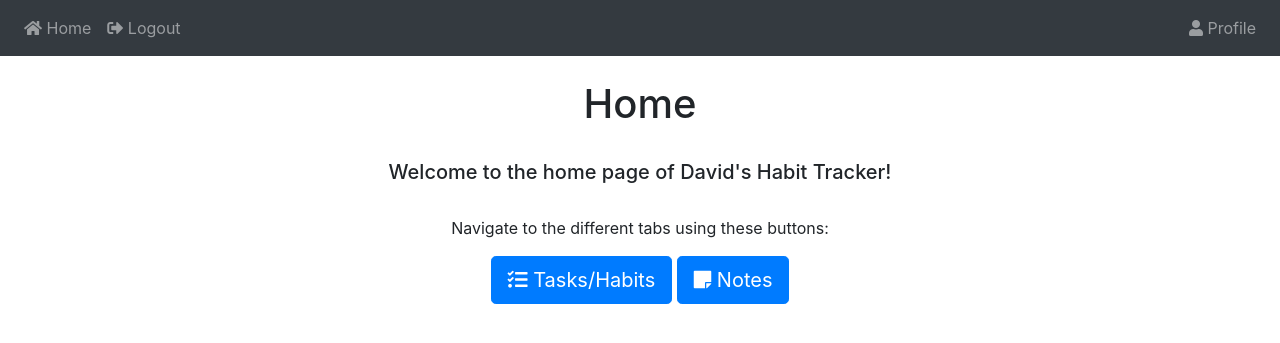
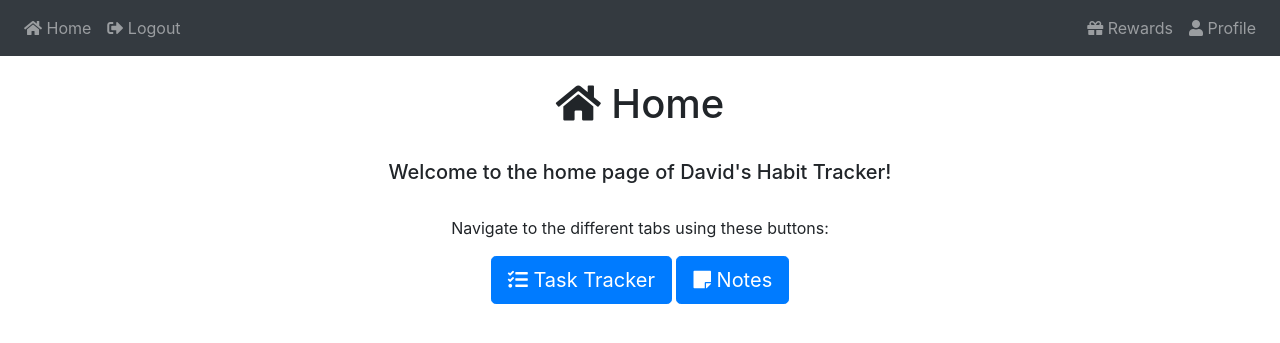
Before and after one commit to David-R-Buchmann/Habit-Tracker, a Flask app: page / in a window 1280 px wide. Shown: the top 343 px of the page. Run offline with Flask 3, Linux system fonts and the light colour scheme; the first user in the database is signed in; some libraries are stand-ins or nearby versions.

Commit message:
Added basic rewards functionality
Includes adding, editing and deleting of future rewards under the new rewards tab. Yet to add Rewards history or rewards claiming.

```diff
--- a/website/task_tracker.py
+++ b/website/task_tracker.py
@@ -5,7 +5,6 @@ from . import db
 
 user=current_user
 
-rewards = [{'reward': '5 € Steam Guthaben', 'date': '07.01.2024'}]
 
 def add_xp(xp_amount):
     user.currentXp += xp_amount
@@ -16,6 +15,7 @@ def subtract_xp(xp_amount):
     user.currentXp -= xp_amount
     user.totalXp -= xp_amount
     update_level()
+    print(5 - (user.level % 5))
 
 def update_level():
     if user.currentXp >= 250:
--- a/website/templates/base.html
+++ b/website/templates/base.html
@@ -66,6 +66,11 @@
       </div>
       {% if user.is_authenticated %}
       <div class="navbar-nav" align="right">
+        <a class="nav-item nav-link" id="rewards" href="/rewards">
+          <span class="icon is-small">
+            <i class="fas fa-gift" aria-hidden="true"></i>
+          </span>Rewards
+        </a>
         <a class="nav-item nav-link" id="profile" href="/profile">
           <span class="icon is-small">
             <i class="fas fa-user" aria-hidden="true"></i>
--- a/website/templates/home.html
+++ b/website/templates/home.html
@@ -2,7 +2,11 @@
 
 {% block content %}
 <br>
-<h1 align="center">Home</h1>
+<h1 align="center">
+    <span class="icon is-small">
+        <i class="fas fa-home" aria-hidden="true"></i>
+    </span>Home
+</h1>
 <br/>
 <div align="center">
 <h5> Welcome to the home page of David's Habit Tracker! </h5>
@@ -13,7 +17,7 @@
     <a class="btn btn-primary btn-lg" href="/tasks" role="button">
         <span class="icon is-small">
             <i class="fas fa-tasks" aria-hidden="true"></i>
-        </span>Tasks/Habits
+        </span>Task Tracker
     </a>
 
     <a class="btn btn-primary btn-lg" href="/notes" role="button">
--- a/website/templates/tasks.html
+++ b/website/templates/tasks.html
@@ -1,6 +1,8 @@
 {% extends "base.html" %} {% block title %}Tasks{% endblock %}
 
 {% block content %}
+
+<br/>
 
 <div align="center" class="page-header">
     <div>
@@ -52,6 +54,7 @@
 </div>
 
 <br/>
+<br/>
 
 <div align="center">
     <h2><i class="fas fa-calendar-week" aria-hidden="true"></i> Weekly Tasks</h2>
@@ -94,6 +97,7 @@
         </form>
     </div>
 
+<br/>
 <br/>
 
 <div align="center">
@@ -138,6 +142,7 @@
     </div>
 
 <br/>
+<br/>
 
 <div align="center">
     <h1>Current XP</h1>
--- a/website/views.py
+++ b/website/views.py
@@ -1,6 +1,6 @@
 from flask import Blueprint, render_template, request, redirect, flash, jsonify, url_for
 from flask_login import login_required, current_user
-from .models import Note, User, Task
+from .models import Note, User, Task, Reward
 from .task_tracker import add_xp, subtract_xp, update_level
 from . import db
 import json
@@ -18,6 +18,10 @@ def home():
 def profile():
     return render_template("profile.html", user=current_user)
 
+@views.route('/rewards', methods=['GET', 'POST'])
+@login_required
+def rewards():
+    return render_template("rewards.html", user=current_user)
 
 @views.route('/notes', methods=['GET', 'POST'])
 @login_required
@@ -103,3 +107,38 @@ def delete_note():
             db.session.commit()
 
     return jsonify({})
+
+@views.route('/add-reward', methods=['POST'])
+def add_rewards():
+    reward = request.form.get('reward')
+    if len(reward) < 1:
+        flash('Reward name too short!', category='error')
+    else:
+        new_reward = Reward(data=reward, user_id=current_user.id)
+        db.session.add(new_reward)
+        db.session.commit()
+        flash('Reward added!')
+    return redirect(url_for("views.rewards"))
+
+
+@views.route('/edit-task/<int:rewardId>', methods=['GET', 'POST'])
+def edit_rewards(rewardId):
+    reward = Reward.query.get(rewardId)
+    if request.method == "POST":
+        reward.data = request.form['reward']
+        db.session.commit()
+        return redirect(url_for("views.rewards"))
+    else:
+        return render_template("edit-reward.html", reward=reward, user=current_user)
+
+
+@views.route('/delete-task/<int:rewardId>')
+def delete_rewards(rewardId):
+    reward = Reward.query.get(rewardId)
+    if reward:
+        if reward.user_id == current_user.id:
+            db.session.delete(reward)
+            db.session.commit()
+            flash('Reward deleted', category='error')
+
+    return redirect(url_for("views.rewards"))
```
Also changed, not shown: website/models.py (+10 -2 lines), website/templates/edit-reward.html (added, +11 -0 lines), website/templates/rewards.html (added, +51 -0 lines), website/templates/edit-task.html (renamed from website/templates/edit.html).
